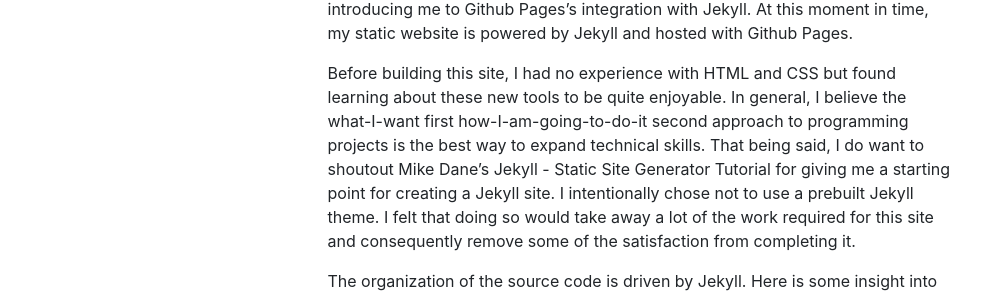
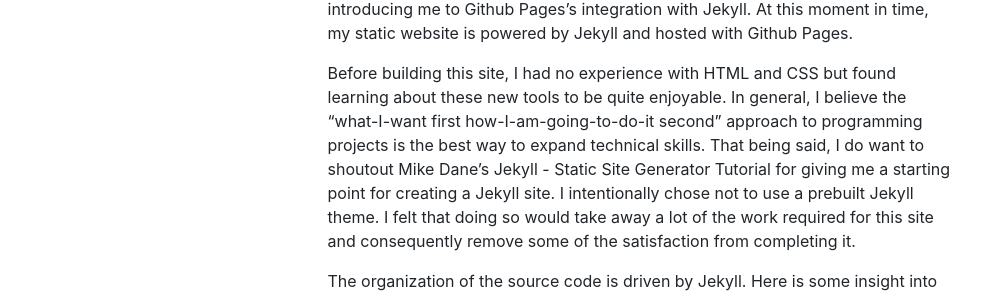
Before and after one commit to quaini/deprecated-personal-website, a Jekyll site: the page built from _posts/2020-11-14-personal-website.md, in a window 1280 px wide. Shown: the part 796-1092 px from the top of the page, without its empty margins (0-999 px from the left). Built offline with Jekyll 4.4.1, drawn with Linux system fonts in a browser that asks for light colours.

Commit message:
typo in personal website post

```diff
--- a/_posts/2020-11-14-personal-website.md
+++ b/_posts/2020-11-14-personal-website.md
@@ -13,7 +13,7 @@
 
 To boost success with my co-op search, I found myself doing what many young programmers do, making a portfolio website. I owe a lot of my inspiration to the following sites: thume.ca, joelonsoftware.com, mrmoneymustache.com, and devoncrawford.io (none of which I have any personal connection to). All of these sites impressed me, and I found myself frequently returning. In the documentation for Spacemacs, I found Tristan Hume's site, and I owe special thanks to him for introducing me to Github Pages's integration with Jekyll. At this moment in time, my static website is powered by Jekyll and hosted with Github Pages.
 
-Before building this site, I had no experience with HTML and CSS but found learning about these new tools to be quite enjoyable. In general, I believe the what-I-want first how-I-am-going-to-do-it second approach to programming projects is the best way to expand technical skills. That being said, I do want to shoutout Mike Dane's Jekyll - Static Site Generator Tutorial for giving me a starting point for creating a Jekyll site. I intentionally chose not to use a prebuilt Jekyll theme. I felt that doing so would take away a lot of the work required for this site and consequently remove some of the satisfaction from completing it.
+Before building this site, I had no experience with HTML and CSS but found learning about these new tools to be quite enjoyable. In general, I believe the "what-I-want first how-I-am-going-to-do-it second" approach to programming projects is the best way to expand technical skills. That being said, I do want to shoutout Mike Dane's Jekyll - Static Site Generator Tutorial for giving me a starting point for creating a Jekyll site. I intentionally chose not to use a prebuilt Jekyll theme. I felt that doing so would take away a lot of the work required for this site and consequently remove some of the satisfaction from completing it.
 
 The organization of the source code is driven by Jekyll. Here is some insight into the organization:
 * _drafts stores my unpublished blog and project drafts
```
